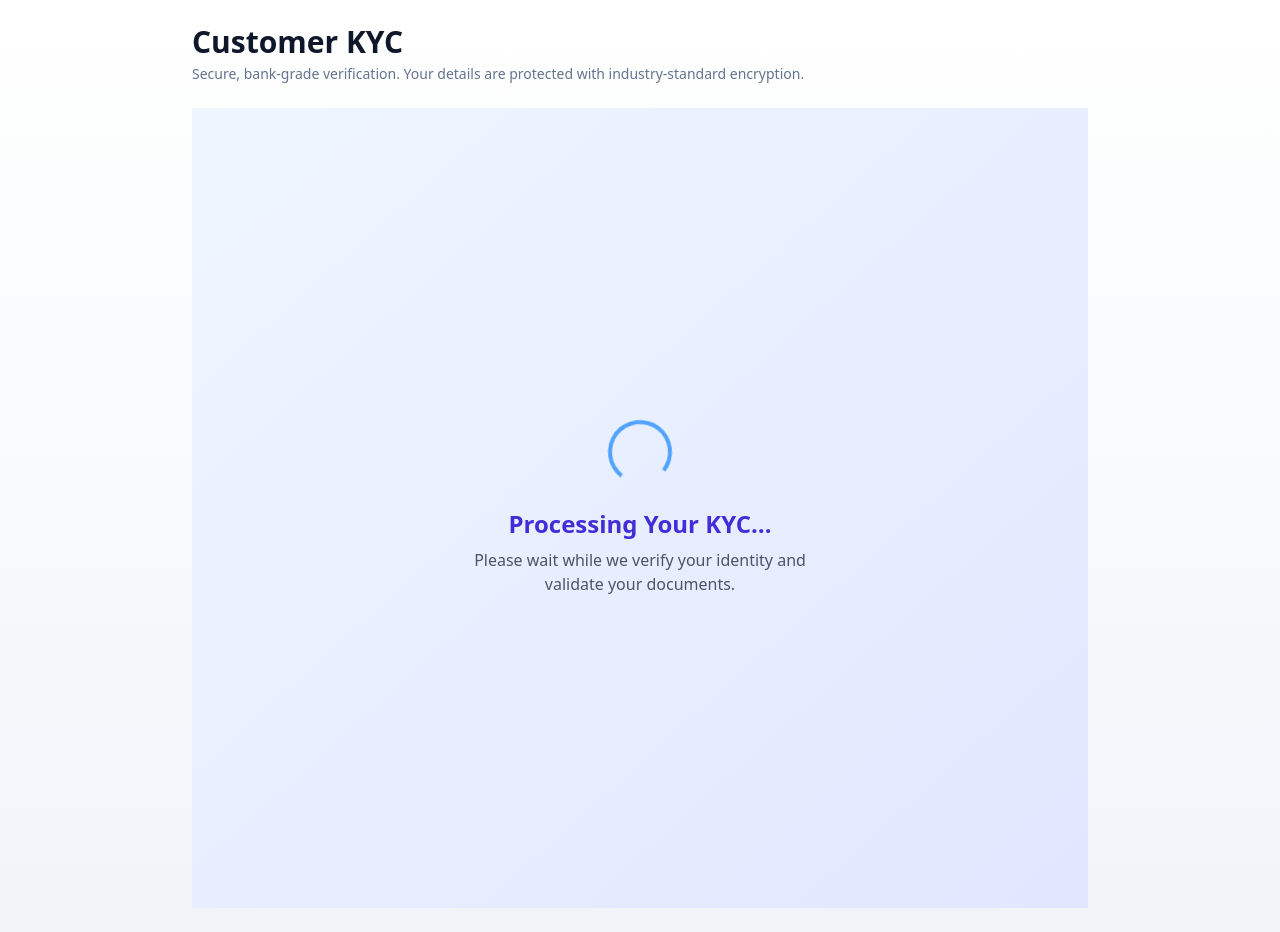
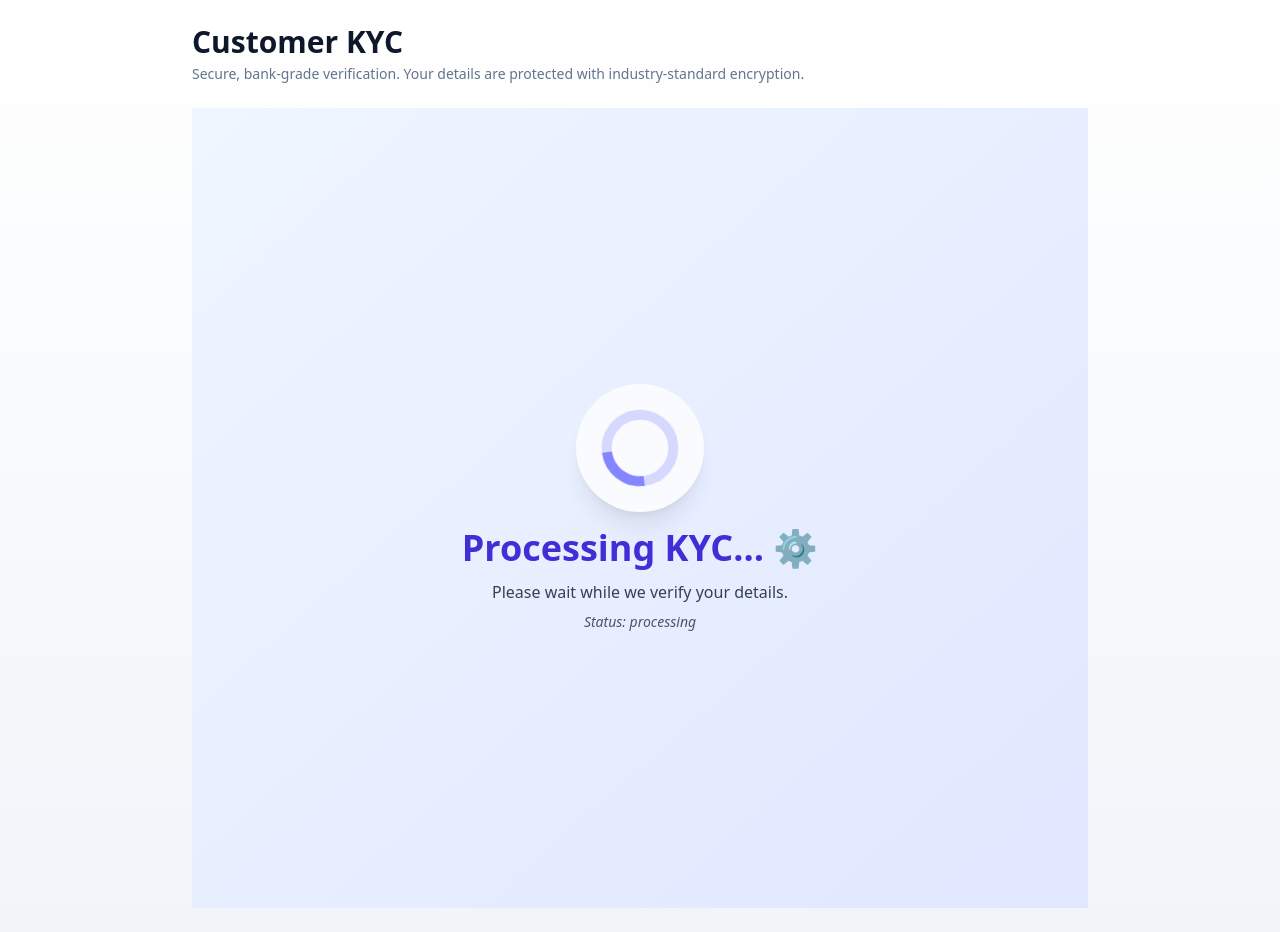
Before and after one commit to Shubrajit22/digital-kyc, a Next.js app: page /kyc/processing in a window 1280 px wide. Before the commit this address had no page. Built offline with nearby package versions, Linux system fonts and the light colour scheme.

Commit message:
removed build errors

```diff
--- /dev/null
+++ b/app/kyc/error/ErrorContent.tsx
@@ -0,0 +1,50 @@
+"use client";
+
+import { useSearchParams } from "next/navigation";
+
+export default function ErrorContent() {
+  const params = useSearchParams();
+  const reason = params.get("reason") || "unknown";
+
+  return (
+    <div className="h-screen flex flex-col items-center justify-center bg-gradient-to-br from-red-50 to-rose-100">
+      <div className="bg-white shadow-xl rounded-full p-6 mb-4 animate-pop">
+        <svg
+          className="w-20 h-20 text-red-500"
+          fill="none"
+          stroke="currentColor"
+          strokeWidth="3"
+          viewBox="0 0 24 24"
+        >
+          <path strokeLinecap="round" strokeLinejoin="round" d="M6 18L18 6M6 6l12 12" />
+        </svg>
+      </div>
+
+      <h1 className="text-4xl font-bold text-red-700">KYC Failed ❌</h1>
+
+      <p className="text-gray-700 mt-3 text-center max-w-md">
+        Something went wrong while verifying your documents.
+      </p>
+
+      <p className="mt-2 text-sm text-gray-600 italic">
+        Reason: {reason.replace(/-/g, " ")}
+      </p>
+
+      <div className="flex gap-4 mt-6">
+        <a
+          href="/"
+          className="px-6 py-3 bg-red-600 text-white rounded-xl hover:bg-red-700 shadow-lg transition-all"
+        >
+          Try Again
+        </a>
+
+        <a
+          href="/kyc/basic-details"
+          className="px-6 py-3 bg-gray-700 text-white rounded-xl hover:bg-gray-800 shadow-lg transition-all"
+        >
+          Resubmit Form
+        </a>
+      </div>
+    </div>
+  );
+}
--- a/app/kyc/error/page.tsx
+++ b/app/kyc/error/page.tsx
@@ -1,50 +1,12 @@
 "use client";
-import { useSearchParams } from "next/navigation";
+
+import { Suspense } from "react";
+import ErrorContent from "./ErrorContent";
 
 export default function ErrorPage() {
-  const params = useSearchParams();
-  const reason = params.get("reason") || "unknown";
-
   return (
-    <div className="h-screen flex flex-col items-center justify-center bg-gradient-to-br from-red-50 to-rose-100">
-      {/* Animated Error Icon */}
-      <div className="bg-white shadow-xl rounded-full p-6 mb-4 animate-pop">
-        <svg
-          className="w-20 h-20 text-red-500"
-          fill="none"
-          stroke="currentColor"
-          strokeWidth="3"
-          viewBox="0 0 24 24"
-        >
-          <path strokeLinecap="round" strokeLinejoin="round" d="M6 18L18 6M6 6l12 12" />
-        </svg>
-      </div>
-
-      <h1 className="text-4xl font-bold text-red-700">KYC Failed ❌</h1>
-
-      <p className="text-gray-700 mt-3 text-center max-w-md">
-        Something went wrong while verifying your documents.
-      </p>
-
-      <p className="mt-2 text-sm text-gray-600 italic">
-        Reason: {reason.replace(/-/g, " ")}
-      </p>
-
-      <div className="flex gap-4 mt-6">
-        <a
-          href="/"
-          className="px-6 py-3 bg-red-600 text-white rounded-xl hover:bg-red-700 shadow-lg transition-all"
-        >
-          Try Again
-        </a>
-
-        <a
-          href="/kyc/basic-details"
-          className="px-6 py-3 bg-gray-700 text-white rounded-xl hover:bg-gray-800 shadow-lg transition-all"
-        >
-          Resubmit Form
-        </a>
-      </div>
-    </div>
+    <Suspense fallback={<div>Loading...</div>}>
+      <ErrorContent />
+    </Suspense>
   );
 }
--- a/app/kyc/processing/page.tsx
+++ b/app/kyc/processing/page.tsx
@@ -1,35 +1,44 @@
 "use client";
 
-import { useEffect } from "react";
-import { useRouter, useSearchParams } from "next/navigation";
+import { Suspense } from "react";
+import { useSearchParams } from "next/navigation";
 
-export default function Processing() {
-  const router = useRouter();
+export default function ProcessingPage() {
+  return (
+    <Suspense fallback={<div className="h-screen flex items-center justify-center">Loading...</div>}>
+      <ProcessingContent />
+    </Suspense>
+  );
+}
+
+function ProcessingContent() {
   const params = useSearchParams();
-  const appId = params.get("appId");
-
-  useEffect(() => {
-    // Show processing page for 3 seconds
-    const timer = setTimeout(() => {
-      router.replace(`/kyc/success?appId=${appId}`);
-    }, 3000);
-
-    return () => clearTimeout(timer);
-  }, [appId, router]);
+  const status = params.get("status") || "processing";
 
   return (
     <div className="h-screen flex flex-col items-center justify-center bg-gradient-to-br from-blue-50 to-indigo-100">
-      <div className="flex flex-col items-center">
-        <div className="w-16 h-16 border-4 border-blue-400 border-t-transparent rounded-full animate-spin"></div>
+      <div className="bg-white shadow-xl rounded-full p-6 mb-4 animate-pulse">
+        <svg
+          className="w-20 h-20 text-indigo-500 animate-spin"
+          fill="none"
+          stroke="currentColor"
+          strokeWidth="3"
+          viewBox="0 0 24 24"
+        >
+          <circle cx="12" cy="12" r="10" strokeOpacity="0.3" />
+          <path d="M12 2a10 10 0 0 1 10 10" />
+        </svg>
+      </div>
 
-        <h1 className="text-2xl font-semibold mt-6 text-indigo-700">
-          Processing Your KYC…
-        </h1>
+      <h1 className="text-4xl font-bold text-indigo-700">Processing KYC… ⚙️</h1>
 
-        <p className="text-gray-600 mt-2 text-center max-w-sm">
-          Please wait while we verify your identity and validate your documents.
-        </p>
-      </div>
+      <p className="text-gray-700 mt-3 text-center max-w-md">
+        Please wait while we verify your details.
+      </p>
+
+      <p className="mt-2 text-sm text-gray-600 italic">
+        Status: {status.replace(/-/g, " ")}
+      </p>
     </div>
   );
 }
--- a/app/kyc/success/page.tsx
+++ b/app/kyc/success/page.tsx
@@ -1,45 +1,49 @@
 "use client";
+
+import { Suspense } from "react";
 import { useSearchParams } from "next/navigation";
 
-export default function Success() {
+export default function SuccessPage() {
+  return (
+    <Suspense fallback={<div className="h-screen flex items-center justify-center">Loading...</div>}>
+      <SuccessContent />
+    </Suspense>
+  );
+}
+
+function SuccessContent() {
   const params = useSearchParams();
-  const appId = params.get("appId");
+  const ref = params.get("ref") || "N/A";
 
   return (
     <div className="h-screen flex flex-col items-center justify-center bg-gradient-to-br from-green-50 to-emerald-100">
-      {/* Animated Checkmark */}
       <div className="bg-white shadow-xl rounded-full p-6 mb-4 animate-pop">
         <svg
-          className="w-20 h-20 text-green-500"
+          className="w-20 h-20 text-green-600"
           fill="none"
           stroke="currentColor"
           strokeWidth="3"
           viewBox="0 0 24 24"
         >
-          <path
-            strokeLinecap="round"
-            strokeLinejoin="round"
-            d="M5 13l4 4L19 7"
-          />
+          <path strokeLinecap="round" strokeLinejoin="round" d="M5 13l4 4L19 7" />
         </svg>
       </div>
 
-      <h1 className="text-4xl font-bold text-green-700">
-        KYC Submitted Successfully! 🎉
-      </h1>
+      <h1 className="text-4xl font-bold text-green-700">KYC Submitted Successfully ✔️</h1>
 
       <p className="text-gray-700 mt-3 text-center max-w-md">
-        Your KYC application has been successfully submitted and is now under
-        review.
-        <br />
-        <span className="font-semibold">Application ID: {appId}</span>
+        Your details have been submitted. Our team will verify the documents shortly.
+      </p>
+
+      <p className="mt-2 text-sm text-gray-600 italic">
+        Reference ID: {ref}
       </p>
 
       <a
         href="/"
-        className="mt-6 px-6 py-3 bg-green-600 text-white rounded-xl shadow-lg hover:bg-green-700 transition-all"
+        className="mt-6 px-6 py-3 bg-green-600 text-white rounded-xl hover:bg-green-700 shadow-lg transition-all"
       >
-        Back to Home
+        Go to Dashboard
       </a>
     </div>
   );
--- a/app/page.tsx
+++ b/app/page.tsx
@@ -5,7 +5,7 @@ import { CheckBadgeIcon, CameraIcon, DocumentTextIcon, PencilSquareIcon } from '
 
 export default function LandingPage() {
   const router = useRouter();
-
+ //@ts-ignore
   // Helper component for the requirement checklist item
   const RequirementItem = ({ icon: Icon, text }) => (
     <div className="flex items-center space-x-3">
```
